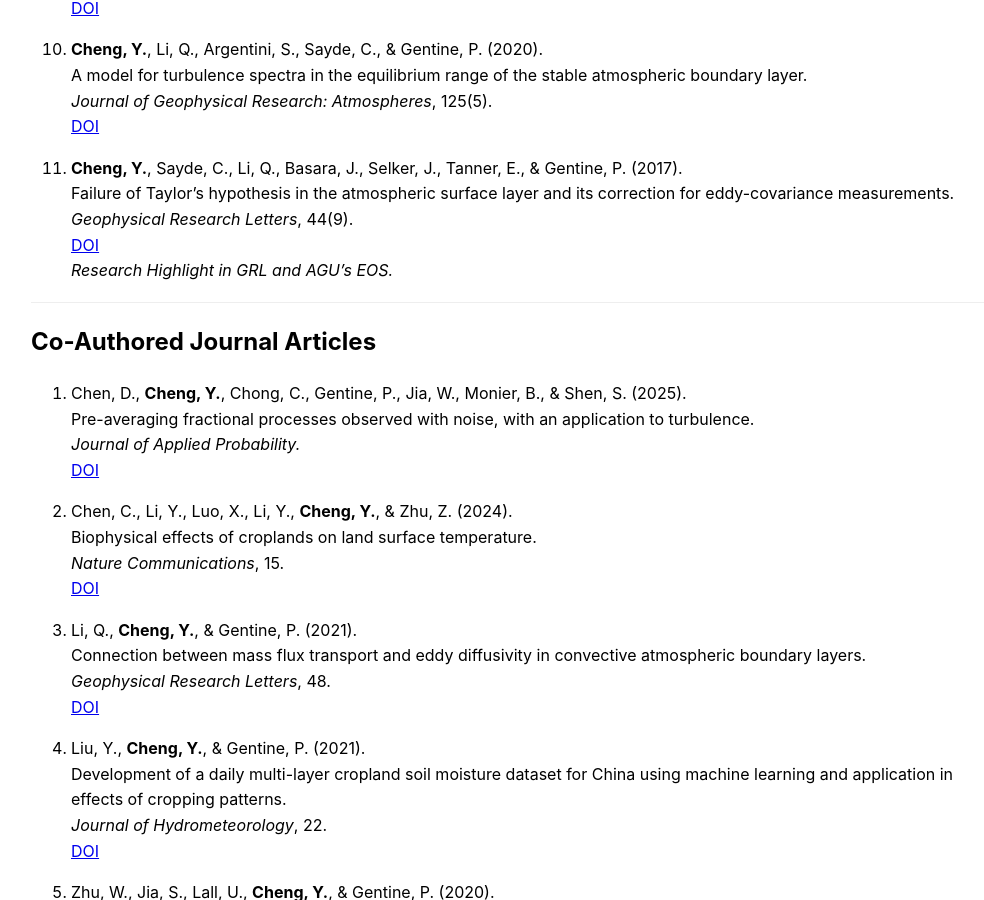
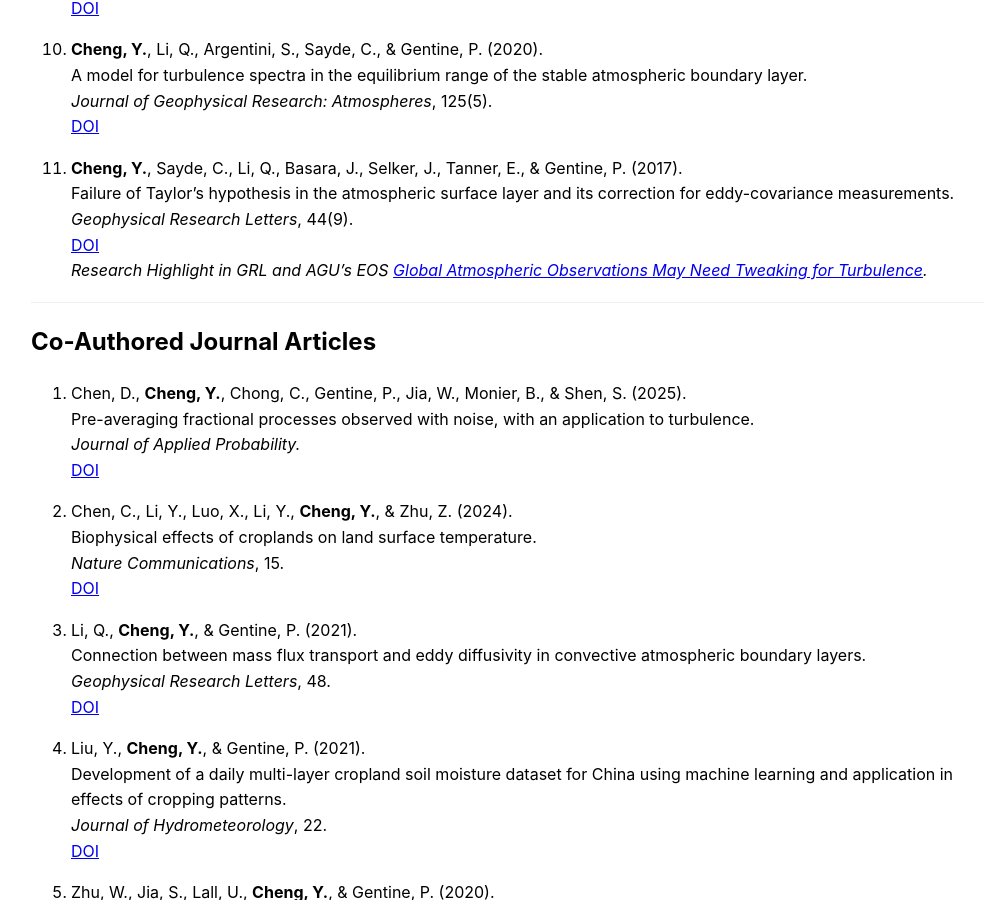
Before and after one commit to yc2965/yc2965.github.io, a Jekyll site: the page built from publications.md, in a window 1280 px wide and 900 px high, scrolled down 1456 px. Shown: the whole window, without its empty margins (129-1113 px from the left). Built offline with Jekyll 4.4.1, drawn with Linux system fonts in a browser that asks for light colours.

Commit message:
Update publications.md

```diff
--- a/publications.md
+++ b/publications.md
@@ -64,7 +64,7 @@ title: Publications
     Failure of Taylor's hypothesis in the atmospheric surface layer and its correction for eddy-covariance measurements.
     *Geophysical Research Letters*, 44(9).
     [DOI](https://doi.org/10.1002/2017GL073499)
-    *Research Highlight in GRL and AGU’s EOS.*
+    *Research Highlight in GRL and AGU’s EOS [Global Atmospheric Observations May Need Tweaking for Turbulence](https://eos.org/research-spotlights/global-atmospheric-observations-may-need-tweaking-for-turbulence).*
 
 
 ---
```
